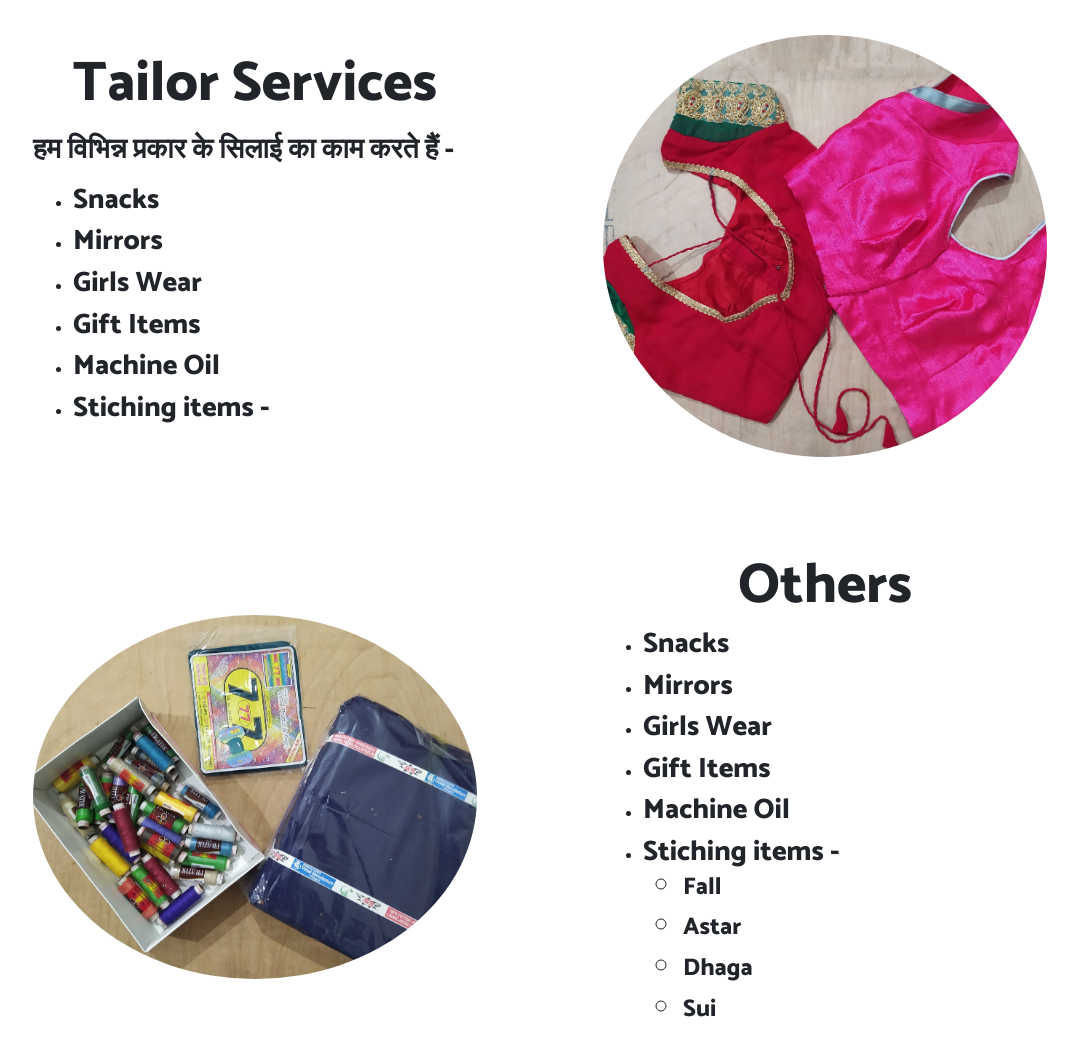
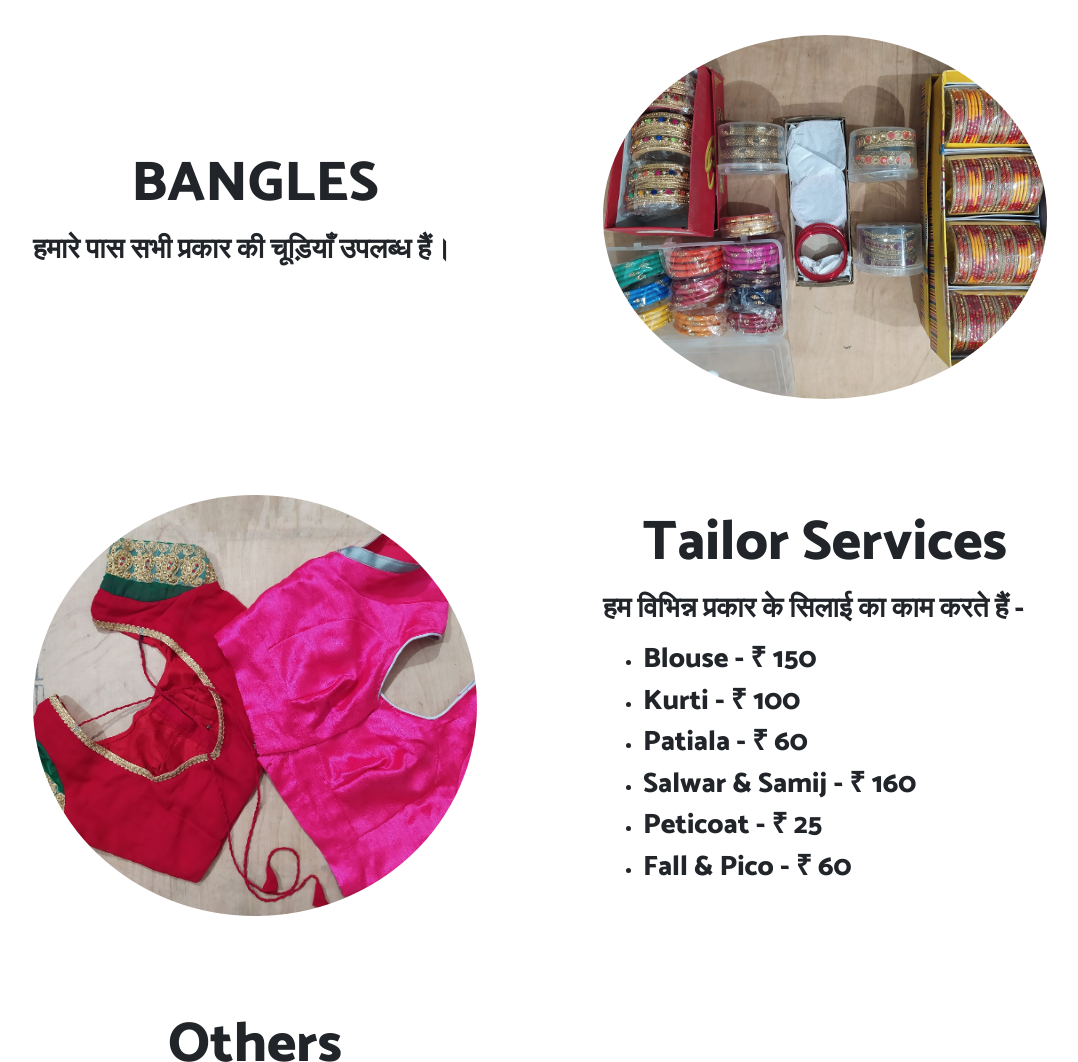
Before and after one commit to alok182011/anshikashringarstore, a plain HTML site: page index.html in a window 1280 px wide. Shown: the part 1863-2925 px from the top of the page, without its empty margins (100-1178 px from the left). Drawn offline with Linux system fonts and the light colour scheme.

Commit message:
complete

```diff
--- a/index.html
+++ b/index.html
@@ -68,19 +68,34 @@
         <div class="container">
             <div class="row align-items-center">
                 <div class="col-lg-6 order-lg-2">
+                    <div class="p-5"><img class="rounded-circle img-fluid" src="assets/img/bangels.jpg"></div>
+                </div>
+                <div class="col-lg-6 order-lg-1">
+                    <div class="p-5">
+                        <h2 class="display-4 text-center">BANGLES</h2>
+                        <p><h3>हमारे पास सभी प्रकार की चूड़ियाँ उपलब्ध हैं।</h3></p>
+                    </div>
+                </div>
+            </div>
+        </div>
+    </section>
+    <section>
+        <div class="container">
+            <div class="row align-items-center">
+                <div class="col-lg-6 order-lg-1">
                     <div class="p-5"><img class="rounded-circle img-fluid" src="assets/img/tailor.jpg"></div>
                 </div>
-                <div class="col-lg-6 order-lg-1">
+                <div class="col-lg-6 order-lg-2">
                     <div class="p-5">
                         <h2 class="display-4 text-center">Tailor Services</h2>
                         <p><h3>हम विभिन्न प्रकार के सिलाई का काम करते हैं -</h3></p>
                         <ul>
-                            <li><h3>Snacks</h3></li>
-                            <li><h3>Mirrors</h3></li>
-                            <li><h3>Girls Wear</h3></li>
-                            <li><h3>Gift Items</h3></li>
-                            <li><h3>Machine Oil</h3></li>
-                            <li><h3>Stiching items -</h3>
+                            <li><h3>Blouse - ₹ 150</h3></li>
+                            <li><h3>Kurti - ₹ 100</h3></li>
+                            <li><h3>Patiala - ₹ 60</h3></li>
+                            <li><h3>Salwar & Samij - ₹ 160</h3></li>
+                            <li><h3>Peticoat - ₹ 25</h3></li>
+                            <li><h3>Fall & Pico - ₹ 60</h3>
                         </ul>
                     </div>
                 </div>
@@ -90,10 +105,10 @@
     <section>
         <div class="container">
             <div class="row align-items-center">
-                <div class="col-lg-6 order-lg-1">
+                <div class="col-lg-6 order-lg-2">
                     <div class="p-5"><img class="rounded-circle img-fluid" src="assets/img/other.jpg"></div>
                 </div>
-                <div class="col-lg-6 order-lg-2">
+                <div class="col-lg-6 order-lg-1">
                     <div class="p-5">
                         <h2 class="display-4 text-center">Others </h2>
                         <ul>
@@ -102,12 +117,12 @@
                             <li><h3>Girls Wear</h3></li>
                             <li><h3>Gift Items</h3></li>
                             <li><h3>Machine Oil</h3></li>
-                            <li><h3>Stiching items -
+                            <li><h3>सिलाई का सामान -
                                 <ul>
-                                    <li><h4>Fall</h4></li>
-                                    <li><h4>Astar</h4></li>
-                                    <li><h4>Dhaga</h4></li>
-                                    <li><h4>Sui</h4></li>
+                                    <li><h4>फॉल</h4></li>
+                                    <li><h4>अस्तर</h4></li>
+                                    <li><h4>धागा</h4></li>
+                                    <li><h4>सुई</h4></li>
                                 </ul>
                             </h3></li>
                         </ul>
@@ -122,7 +137,7 @@
             <h2 class="display-4 text-white ">Address - </h2>
             <h3 class="display-6 text-white ">Anshika Shringar Store, <br /> Station Rd. Patratu, Ramgarh <br />Landmark - Opp. Allahabad Bank <br />PIN - 829118 </h3>
             <h2 class="display-5 text-warning ">Contact - 9155683230 </h2><br/><br/>
-            <p class="text-center text-white m-0 small">Made with love by <span class="text-info">Alok Kumar</span> </p>
+            <p class="text-center text-white m-0 small">Made with ❤ by <span class="text-info"><a href="https://alok182011.github.io/portfolio/">Alok Kumar</a></span> </p>
         </div>
     </footer>
     <script src="assets/js/jquery.min.js"></script>
```
